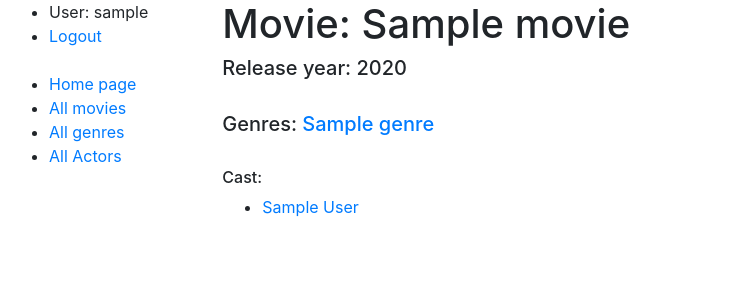
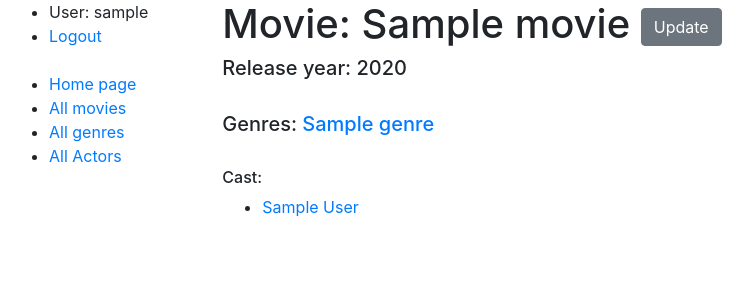
Before and after one commit to Oomamchur/friends-imdb, a Django app: page /movies/1/ in a window 1280 px wide. Shown: the top 300 px of the page, without its empty margins (6-759 px from the left). Run offline with Django 4.2, Linux system fonts and the light colour scheme; a user stored in the database is signed in; tables that the repository leaves empty hold one stand-in row (values such as "Sample post").

Commit message:
add Update button in movie_detail.html, fix update/create in movie_form.html

```diff
--- a/templates/catalog/movie_detail.html
+++ b/templates/catalog/movie_detail.html
@@ -2,7 +2,11 @@
 
 
 {% block content %}
-  <h1>Movie: {{ movie.title }}</h1>
+  <h1>Movie: {{ movie.title }}
+  <a href="{% url 'catalog:movie-update' pk=movie.id %}" class="btn btn-secondary link-to-page">
+    Update
+  </a>
+  </h1>
   <h5>Release year: {{ movie.year }}</h5>
   <br>
   <h5>Genres:
--- a/templates/catalog/movie_form.html
+++ b/templates/catalog/movie_form.html
@@ -2,7 +2,7 @@
 {% load crispy_forms_filters %}
 
 {% block content %}
-  <h1>Create Movie</h1>
+  <h1>{{ object|yesno:"Update, Create" }} Movie</h1>
   <form action="" method="post" novalidate>
     {% csrf_token %}
     {{ form|crispy }}
```
